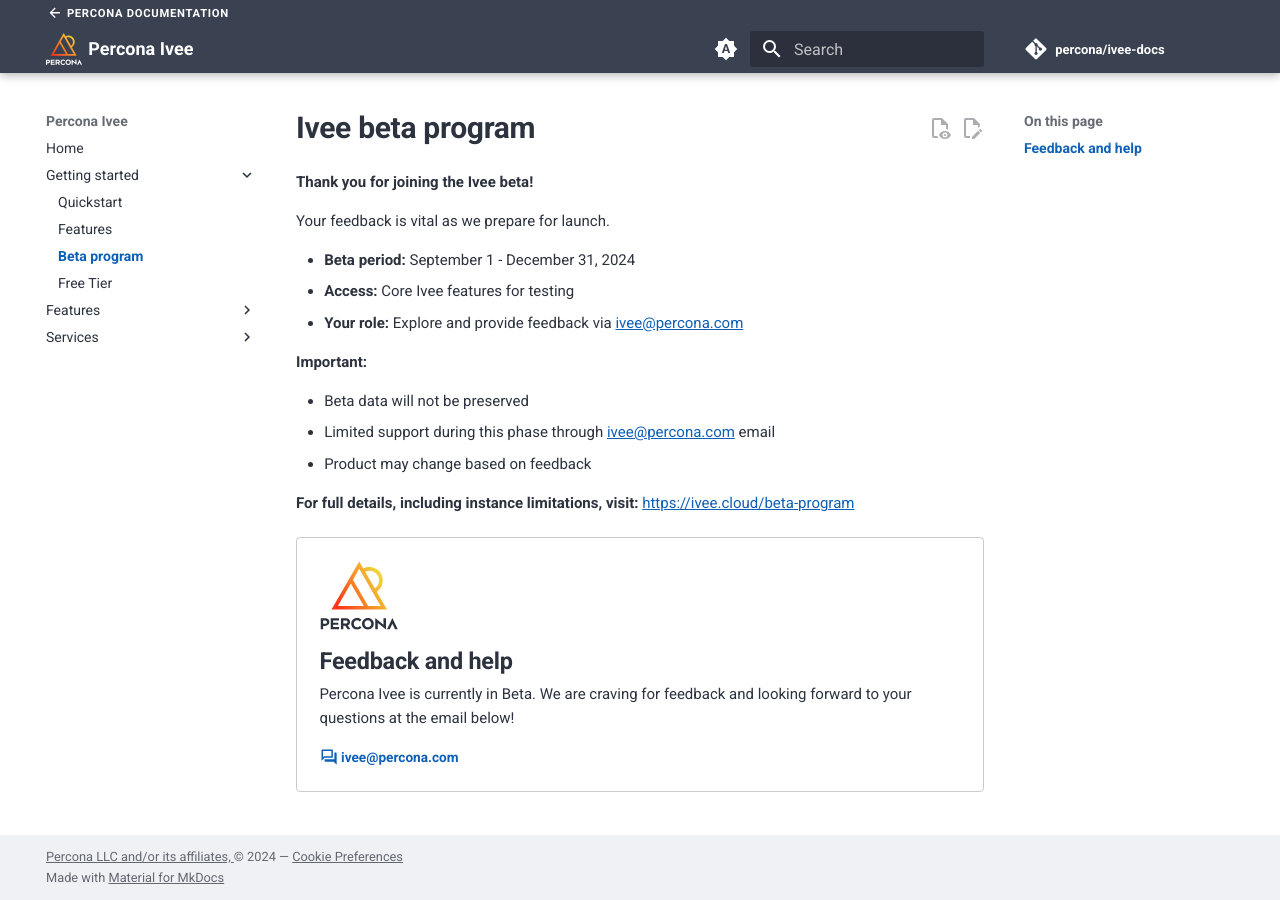
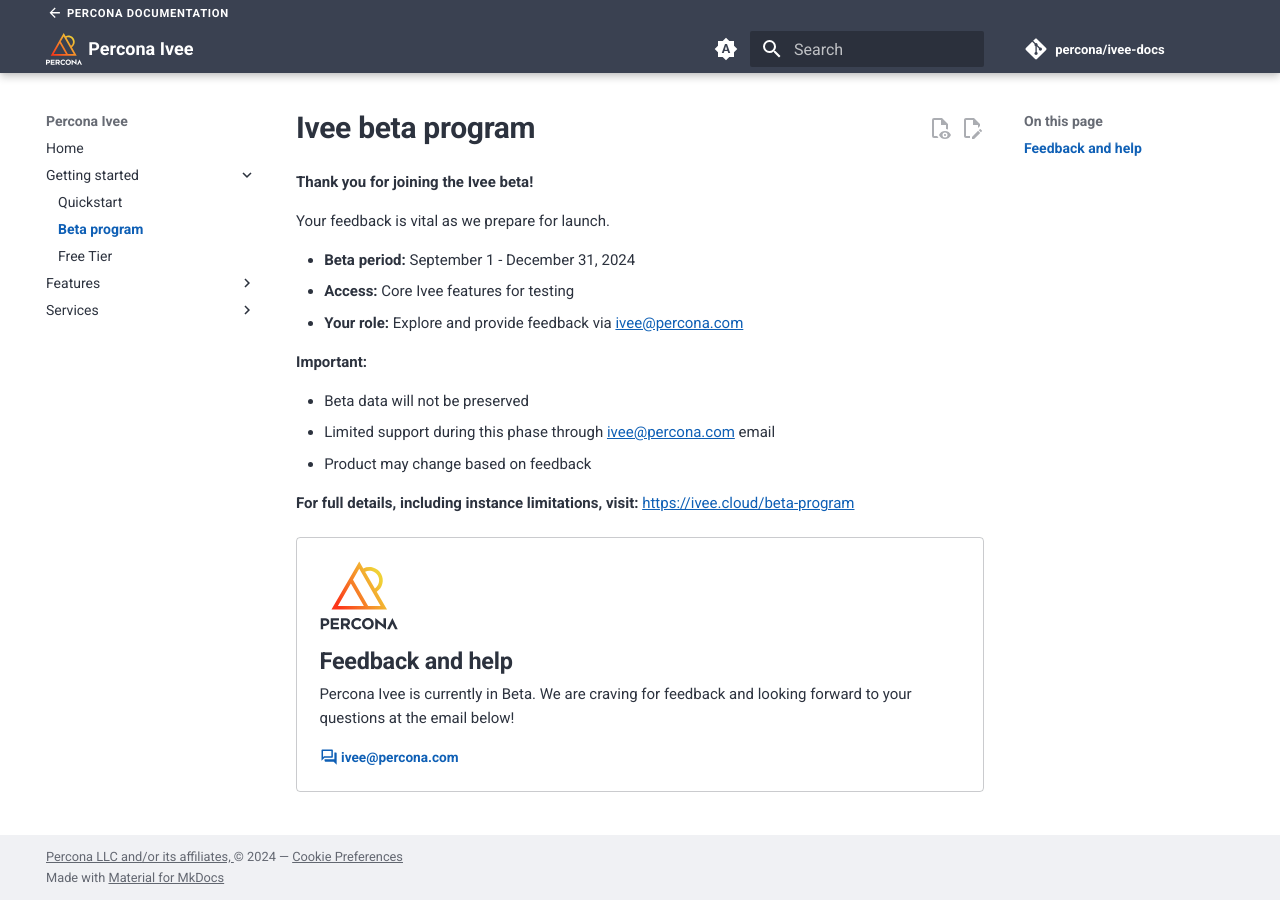
Before and after one commit to percona/ivee-docs, an MkDocs documentation site: the page built from docs/beta-program.md, in a window 1280 px wide. Built offline with MkDocs 1.6.1 and Material for MkDocs 9.7.7, drawn with Linux system fonts in a browser that asks for light colours; nearby versions of some CDN libraries; some web fonts are replaced; comment, search, counter and statistics services are not loaded.

Commit message:
Update mkdocs.yml

```diff
--- a/mkdocs.yml
+++ b/mkdocs.yml
@@ -171,15 +171,12 @@ nav:
   - Home: index.md
   - Getting started:
       - Quickstart: quickstart.md
-      - Features: features.md
       - Beta program: beta-program.md
       - Free Tier: free-tier.md
   - Features:
     - features/features.md
-    - Backups:
-      - features/backups.md
-    - Autoscaling and serverless:
-      - features/autoscaling.md
+    - Backups: features/backups.md
+    - Autoscaling and serverless: features/autoscaling.md
     - Deployment modes:
       - Public DBaaS:
         - deploy/mode-public.md
```
